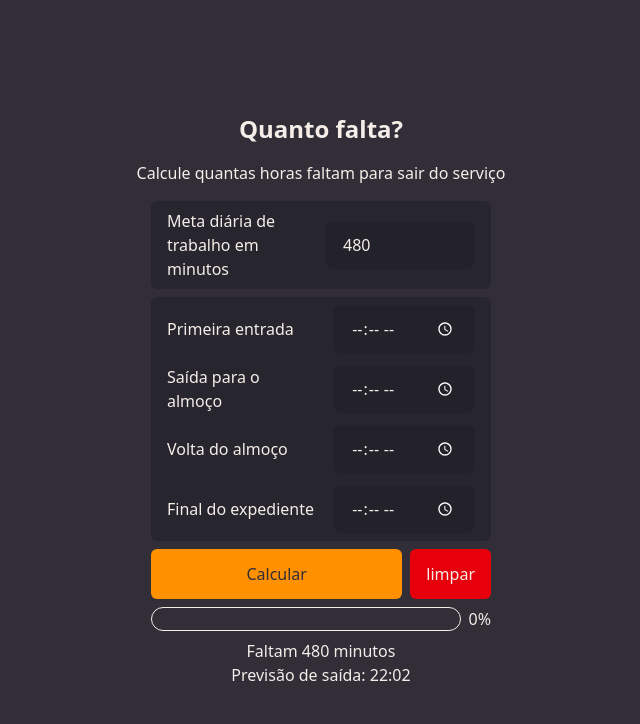
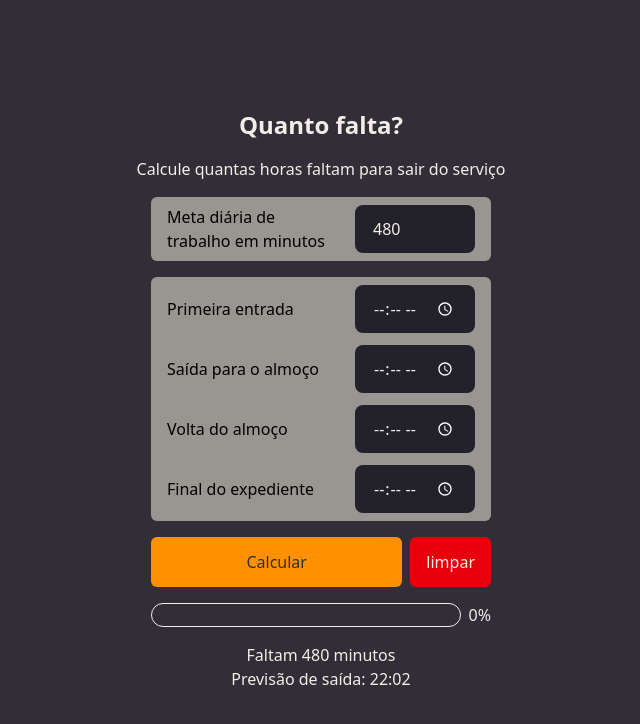
Before and after one commit to hiroyamaguch/quanto-falta, a Next.js app: page / in a window 1280 px wide. Shown: the top 724 px of the page, without its empty margins (319-959 px from the left). Built offline with nearby package versions, Linux system fonts and the light colour scheme.

Commit message:
feat: change page design 2.1

```diff
--- a/src/components/Input.tsx
+++ b/src/components/Input.tsx
@@ -35,7 +35,7 @@ export const Input: React.FC<InputProps> = ({ name, label, ...rest }) => {
     <label className="flex w-full items-center justify-between space-x-4">
       {label && (
         <div className="flex-col items-center justify-start">
-          <p>{label}</p>
+          <p className="text-black">{label}</p>
 
           {hasError && <p className="pt-1 text-sm text-red-600">{errorMessage}</p>}
         </div>
@@ -43,7 +43,7 @@ export const Input: React.FC<InputProps> = ({ name, label, ...rest }) => {
       <input
         id={label}
         type="text"
-        className={`h-[48px] max-w-[150px] rounded-lg border-2 bg-input-600 px-4 py-2 outline-hidden ${borderFocusColor}`}
+        className={`h-[48px] max-w-[120px] rounded-lg border-2 bg-input-600 px-4 py-2 outline-hidden ${borderFocusColor}`}
         autoComplete="off"
         onFocus={handleFocus}
         {...register(name, { onBlur: handleBlur })}
--- a/src/components/MainForm.tsx
+++ b/src/components/MainForm.tsx
@@ -81,9 +81,9 @@ export const MainForm: React.FC = () => {
     <FormProvider {...formConfig}>
       <form
         onSubmit={handleSubmit(onSubmit)}
-        className="flex w-full max-w-[340px] flex-col items-center space-y-2"
+        className="flex w-full max-w-[340px] flex-col items-center space-y-4"
       >
-        <div className="flex w-full flex-col space-y-3 bg-gray-700 rounded-md px-4 py-2">
+        <div className="flex w-full flex-col space-y-3 bg-gray-400 rounded-md px-4 py-2">
           <Input
             name="work-day-time"
             label="Meta diária de trabalho em minutos"
@@ -93,7 +93,7 @@ export const MainForm: React.FC = () => {
           />
         </div>
 
-        <div className="flex w-full flex-col space-y-3 bg-gray-700 rounded-md px-4 py-2">
+        <div className="flex w-full flex-col space-y-3 bg-gray-400 rounded-md px-4 py-2">
           <Input name="first" label="Primeira entrada" type="time" />
           <Input name="second" label="Saída para o almoço" type="time" />
           <Input name="third" label="Volta do almoço" type="time" />
```
